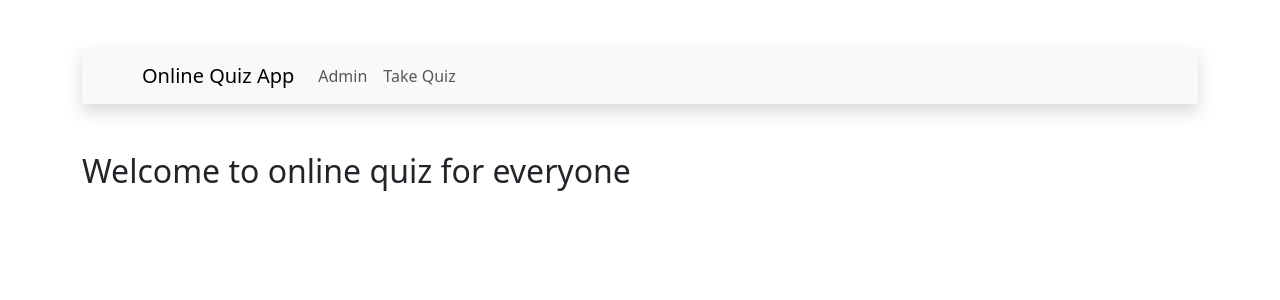
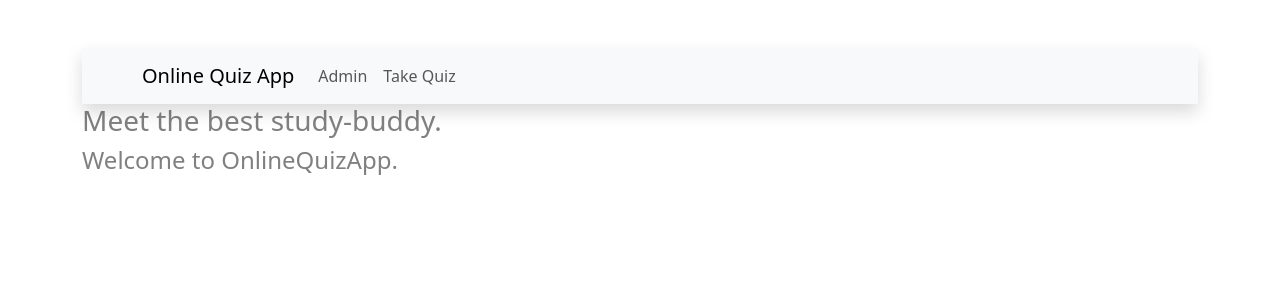
Before and after one commit to aliciademorauk/OnlineQuizApp, a React (Vite) app in the folder Client/online-quiz-app/: page / in a window 1280 px wide. Shown: the top 300 px of the page. Built offline with nearby package versions, Linux system fonts and the light colour scheme.

Commit message:
Change text in homepage - just saving changes

```diff
--- a/Client/online-quiz-app/src/components/Home.jsx
+++ b/Client/online-quiz-app/src/components/Home.jsx
@@ -3,7 +3,8 @@ import React from 'react'
 const Home = () => {
 	return (
 		<main>
-			<h2 className='mt-5'>Welcome to online quiz for everyone</h2>
+			<h3 style={{color: 'GrayText'}}>Meet the best study-buddy.</h3>
+			<h4 style={{color: 'GrayText'}}>Welcome to OnlineQuizApp.</h4>
 		</main>
 	)
 }
```
